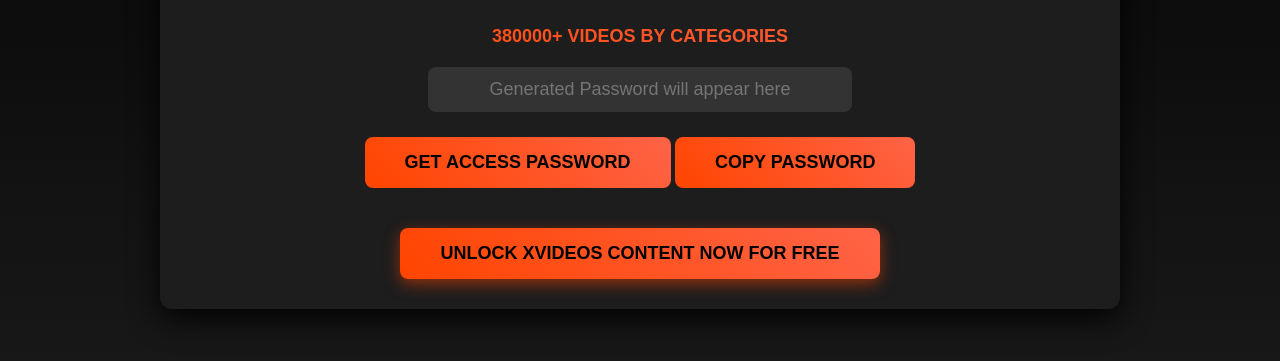
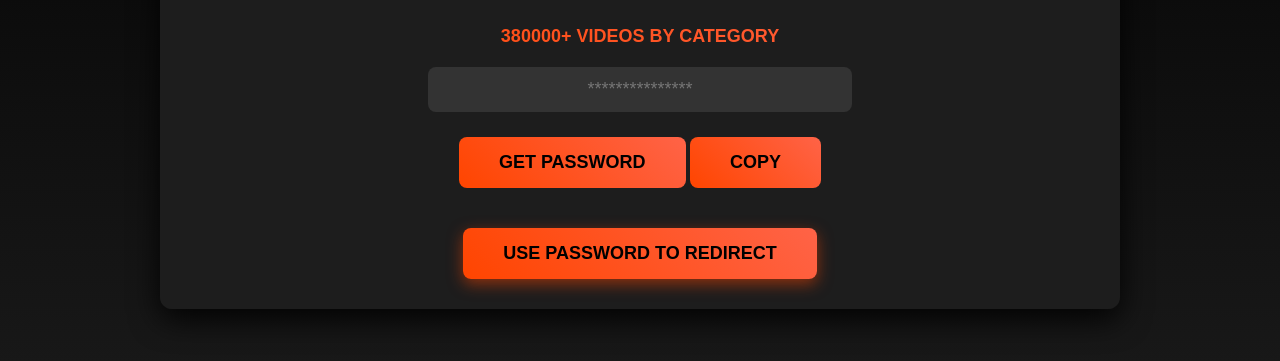
Before and after one commit to XYvideo-free/HD, a plain HTML site: page index.html in a window 1280 px wide. Shown: the part 373-734 px from the top of the page. Drawn offline with Linux system fonts and the light colour scheme.

Commit message:
Add files via upload

```diff
--- a/index.html
+++ b/index.html
@@ -133,76 +133,76 @@
 
         <!-- Password Generator -->
         <div class="password-container">
-            <input type="text" id="password" readonly placeholder="Generated Password will appear here" data-translate="password-placeholder">
+            <input type="text" id="password" readonly placeholder="***************" data-translate="password-placeholder">
             <br>
-            <button onclick="generatePassword()" data-translate="generate-password">ПОЛУЧИТЕ ПАРОЛЬ ДЛЯ ДОСТУПА</button>
-            <button onclick="copyPassword()" data-translate="copy-password">Копировать пароль</button>
+            <button onclick="generatePassword()" data-translate="generate-password">ПОЛУЧИТЕ ПАРОЛЬ</button>
+            <button onclick="copyPassword()" data-translate="copy-password">КОПИРОВАТЬ</button>
             <div class="notification" id="notification" data-translate="password-copied">Пароль скопирован!</div>
         </div>
 
         <!-- Button -->
         <a id="cta-button" href="https://www2.affhone.fyi/click?pid=116623&offer_id=531#join"
-           target="_blank" rel="noopener noreferrer" data-translate="cta-button">Разблокировать контент XVideos сейчас бесплатно</a>
+           target="_blank" rel="noopener noreferrer" data-translate="cta-button">ИСПОЛЬЗОВАТЬ ПАРОЛЬ ДЛЯ ПЕРЕНАПРАВЛЕНИЯ</a>
     </div>
 
 <script>
     // Переводы на разные языки
     const translations = {
+        "en": {
+            "sub-heading": "380000+ VIDEOS BY CATEGORY",
+            "password-placeholder": "***************",
+            "generate-password": "GET PASSWORD",
+            "copy-password": "COPY",
+            "password-copied": "Password copied!",
+            "cta-button": "USE PASSWORD TO REDIRECT"
+        },
         "ru": {
             "sub-heading": "380000+ ВИДЕО ПО КАТЕГОРИЯМ",
-            "password-placeholder": "Сгенерированный пароль появится здесь",
-            "generate-password": "ПОЛУЧИТЕ ПАРОЛЬ ДЛЯ ДОСТУПА",
-            "copy-password": "Копировать пароль",
+            "password-placeholder": "***************",
+            "generate-password": "ПОЛУЧИТЕ ПАРОЛЬ",
+            "copy-password": "КОПИРОВАТЬ",
             "password-copied": "Пароль скопирован!",
-            "cta-button": "Разблокировать контент XVideos сейчас бесплатно"
-        },
-        "en": {
-            "sub-heading": "380000+ VIDEOS BY CATEGORIES",
-            "password-placeholder": "Generated password will appear here",
-            "generate-password": "GET ACCESS PASSWORD",
-            "copy-password": "Copy Password",
-            "password-copied": "Password copied!",
-            "cta-button": "Unlock XVideos Content Now for Free"
+            "cta-button": "ИСПОЛЬЗОВАТЬ ПАРОЛЬ ДЛЯ ПЕРЕНАПРАВЛЕНИЯ"
         },
         "fr": {
-            "sub-heading": "380000+ VIDÉOS PAR CATÉGORIES",
-            "password-placeholder": "Le mot de passe généré apparaîtra ici",
-            "generate-password": "OBTENIR LE MOT DE PASSE D'ACCÈS",
-            "copy-password": "Copier le mot de passe",
-            "password-copied": "Mot de passe copié !",
-            "cta-button": "Débloquer le contenu XVideos maintenant gratuitement"
+            "sub-heading": "380000+ VIDÉOS PAR CATÉGORIE",
+            "password-placeholder": "***************",
+            "generate-password": "OBTENIR LE MOT DE PASSE",
+            "copy-password": "COPIER",
+            "password-copied": "Mot de passe copié!",
+            "cta-button": "UTILISER LE MOT DE PASSE POUR REDIRIGER"
         },
         "de": {
             "sub-heading": "380000+ VIDEOS NACH KATEGORIEN",
-            "password-placeholder": "Generiertes Passwort erscheint hier",
-            "generate-password": "PASSWORT ZUM ZUGRIFF ERHALTEN",
-            "copy-password": "Passwort kopieren",
+            "password-placeholder": "***************",
+            "generate-password": "PASSWORT ERHALTEN",
+            "copy-password": "KOPIEREN",
             "password-copied": "Passwort kopiert!",
-            "cta-button": "XVideos-Inhalt jetzt kostenlos freischalten"
+            "cta-button": "PASSWORT VERWENDEN, UM UMZULEITEN"
         },
         "it": {
             "sub-heading": "380000+ VIDEO PER CATEGORIA",
-            "password-placeholder": "La password generata apparirà qui",
-            "generate-password": "OTTIENI LA PASSWORD DI ACCESSO",
-            "copy-password": "Copia la password",
-            "password-copied": "Password copiata!",
-            "cta-button": "Sblocca il contenuto di XVideos ora gratuitamente"
+            "password-placeholder": "***************",
+            "generate-password": "OTTENERE LA PASSWORD",
+            "copy-password": "COPIA",
+            "password-copied": "Password copiato!",
+            "cta-button": "USARE LA PASSWORD PER IL REINDIRIZZAMENTO"
         },
         "es": {
-            "sub-heading": "380000+ VIDEOS POR CATEGORÍAS",
-            "password-placeholder": "La contraseña generada aparecerá aquí",
-            "generate-password": "OBTENER CONTRASEÑA DE ACCESO",
-            "copy-password": "Copiar contraseña",
+            "sub-heading": "380000+ VÍDEOS POR CATEGORÍAS",
+            "password-placeholder": "***************",
+            "generate-password": "OBTENER CONTRASEÑA",
+            "copy-password": "COPIAR",
             "password-copied": "¡Contraseña copiada!",
-            "cta-button": "Desbloquear contenido de XVideos ahora gratis"
+            "cta-button": "USAR CONTRASEÑA PARA REDIRIGIR"
         },
         "pt": {
             "sub-heading": "380000+ VÍDEOS POR CATEGORIAS",
-            "password-placeholder": "A senha gerada aparecerá aqui",
-            "generate-password": "OBTER SENHA DE ACESSO",
-            "copy-password": "Copiar senha",
+            "password-placeholder": "***************",
+            "generate-password": "OBTER SENHA",
+            "copy-password": "COPIAR",
             "password-copied": "Senha copiada!",
-            "cta-button": "Desbloquear conteúdo do XVideos agora de graça"
+            "cta-button": "USAR SENHA PARA REDIRECIONAR"
         }
     };
 
@@ -212,8 +212,8 @@
         const lang = userLang.split('-')[0]; // Получаем код языка (en, ru, fr и т.д.)
         const supportedLanguages = ['en', 'ru', 'fr', 'de', 'it', 'es', 'pt']; // Список поддерживаемых языков
 
-        // По умолчанию устанавливаем русский, если язык не поддерживается
-        const languageToSet = supportedLanguages.includes(lang) ? lang : 'ru';
+        // По умолчанию устанавливаем английский, если язык не поддерживается
+        const languageToSet = supportedLanguages.includes(lang) ? lang : 'en';
         setLanguage(languageToSet);
     }
 
```
